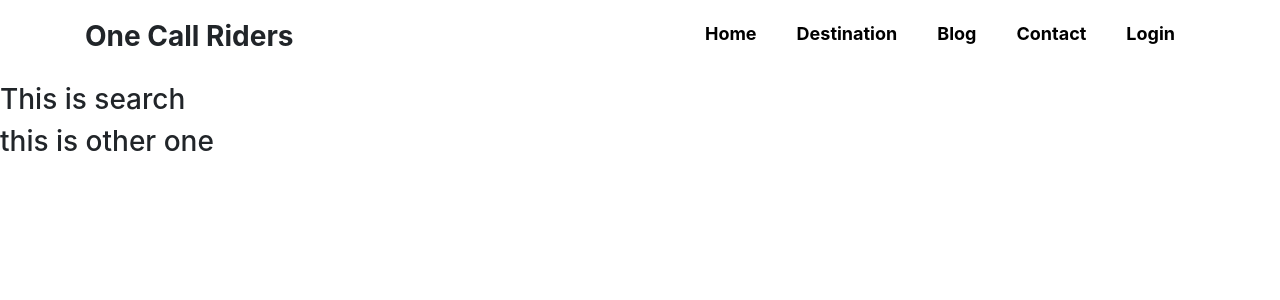
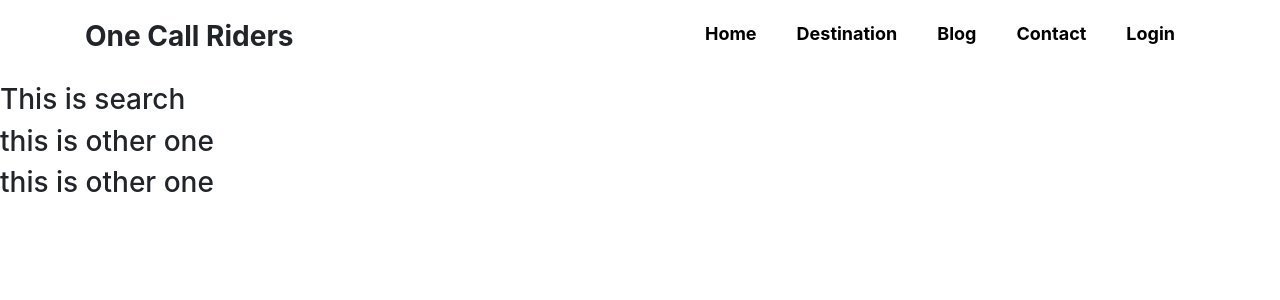
Before and after one commit to mdumar112233/one-call-ride-assignment-9, a React (Create React App) app: page /search in a window 1280 px wide. Shown: the top 300 px of the page. Built offline with nearby package versions, Linux system fonts and the light colour scheme.

Commit message:
new code

```diff
--- a/src/Components/SearchLocation/SearchLocation.js
+++ b/src/Components/SearchLocation/SearchLocation.js
@@ -5,6 +5,7 @@ const SearchLocation = () => {
         <div>
             <h3>This is search</h3>
             <h3>this is other one</h3>
+            <h3>this is other one</h3>
         </div>
     );
 };
```
